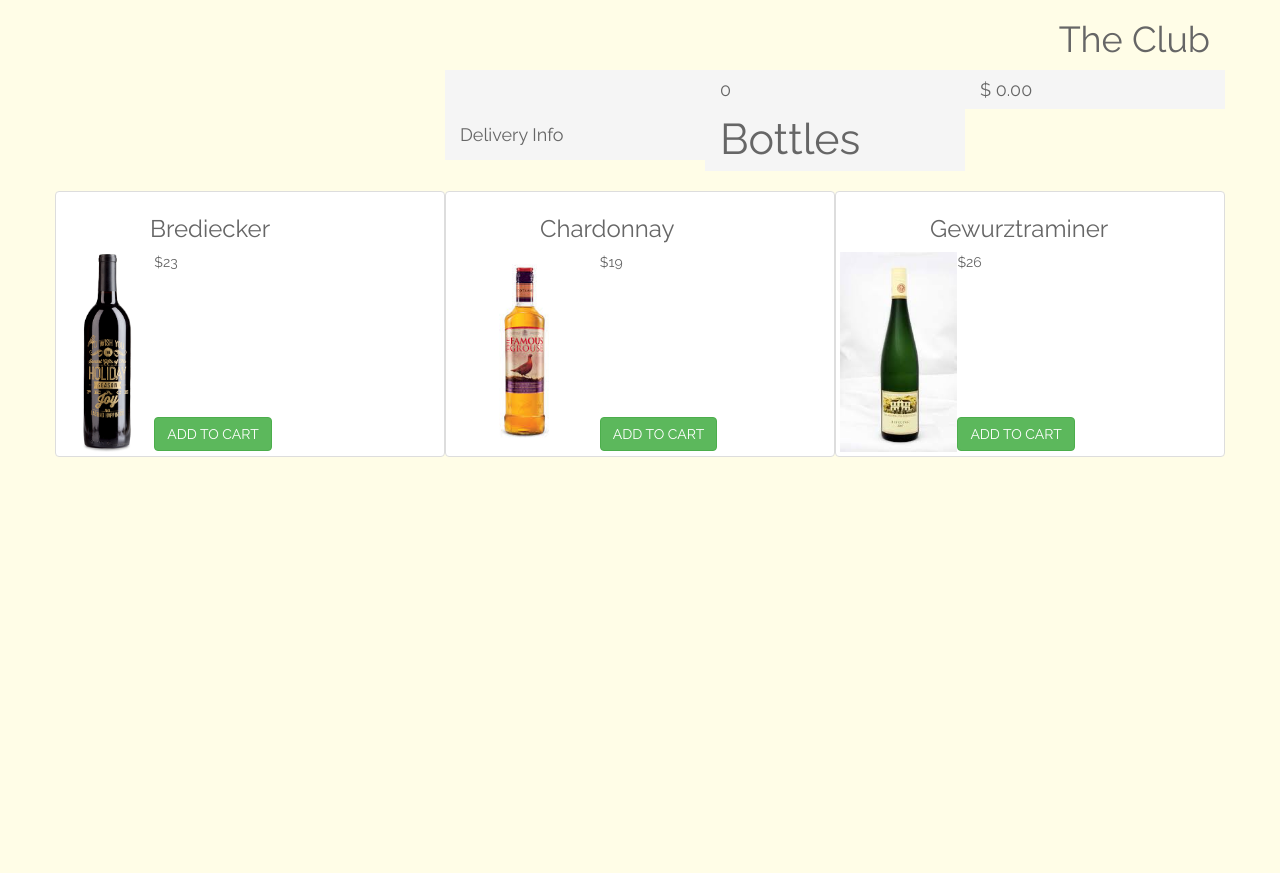
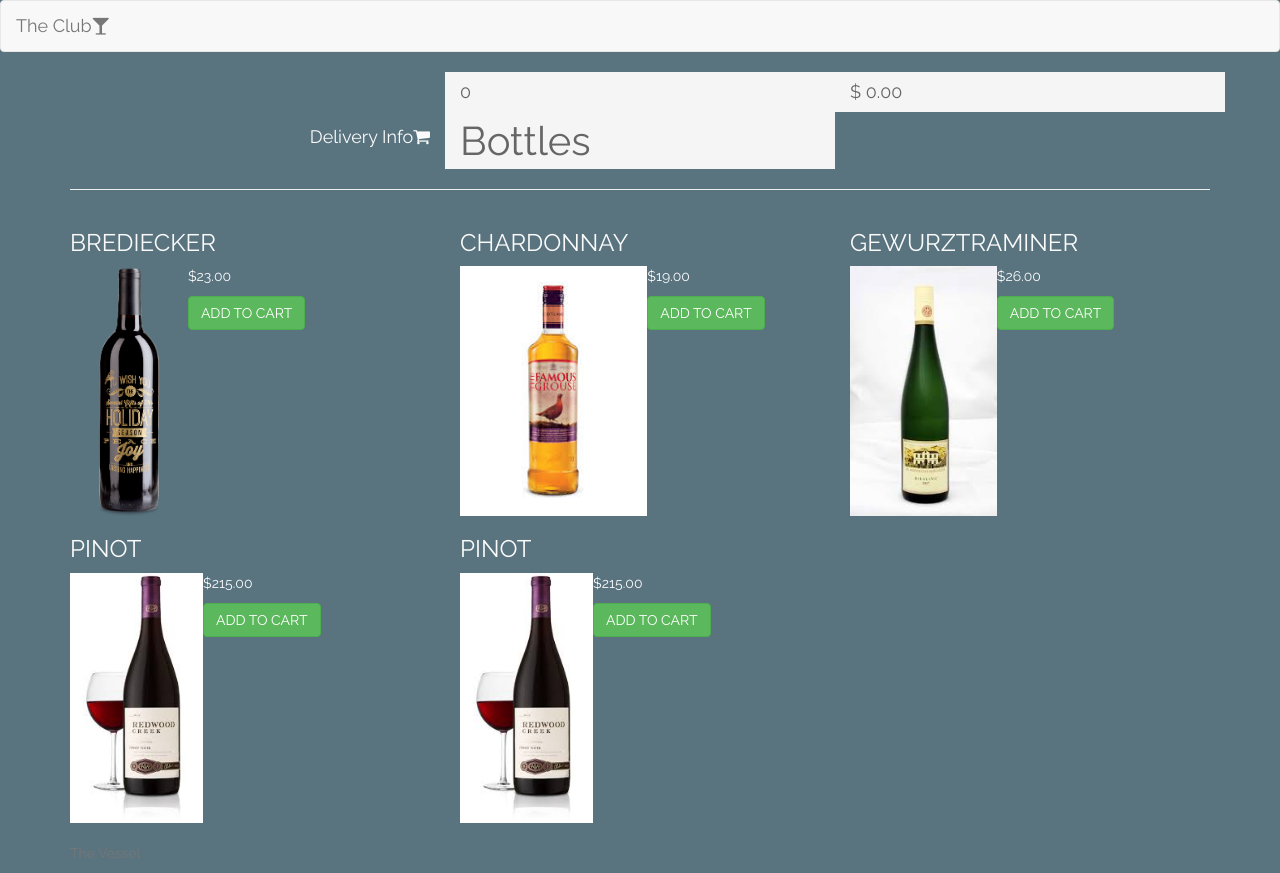
Before and after one commit to nelsonkimaiga/onlineshopper, a plain HTML site: page index.html in a window 1280 px wide. Before the commit the page ends 800 px from the top, so only its background shows below. Drawn offline with nearby package versions, Linux system fonts and the light colour scheme.

Commit message:
Final touches

```diff
--- a/css/app.css
+++ b/css/app.css
@@ -1,8 +1,10 @@
 html,
 body {
     font-family: 'Raleway', serif;
-    color: #666;
-    background-color: #fffde7;
+    color: #fafafa;
+    background-color: #59737f;
+      position: relative;
+  		min-height: 100%;
 }
 
 h1,
@@ -26,10 +28,13 @@ h6,
 }*/
 
 img.bottles{
-	height: 200px;
+	height: 250px;
 	float: left;
 }
 
+.bottles{
+	border-spacing: 10px 50px;
+}
 .price1, .price2, .price3{
 	margin-top: 135px;
 }
@@ -50,8 +55,9 @@ h3#headings{
 }
 
 #bottle-info{
-	font-size: 43px;
+	font-size: 40px;
 	background-color: #f5f5f5;
+	color: #666;
 }
 
 #delivery-info{
@@ -60,10 +66,18 @@ h3#headings{
 }
 
 #delinfo{
-	background-color: #f5f5f5;
+	/*background-color: #f5f5f5;*/
 	height: 90px;
+	text-align: right;
 }
 
-/*#price{
-	margin-bottom: 33px;
+/*.footer {
+  position: absolute;
+  bottom: 0;
+  width: 100%;
+  height: 30px;
+  background-color: yellow;
+}
+.container .text-muted {
+  margin: 20px 0;
 }*/
--- a/feed.js
+++ b/feed.js
@@ -1,53 +1,20 @@
 $(document).ready(function(){
 	$.getJSON('feed.json')
 	.done(function(data){
-		console.log(data);
-		// get id to show data
-		var books = document.getElementById("books");
-
 		// Define wine bottle Variables.
-
-		// first bottle
-		var titleOne = data.books[0].title;
-		var priceOne = data.books[0].price;
-		var imageUrlOne = data.books[0].imageUrl;
-
-		// second bottle
-		var titleTwo = data.books[1].title;
-		var priceTwo = data.books[1].price;
-		var imageUrlTwo = data.books[1].imageUrl;
-
-		// Third bottle
-		var titleThree = data.books[2].title;
-		var priceThree = data.books[2].price;
-		var imageUrlThree = data.books[2].imageUrl;
-
-
-// Create Elements in  HTML file on object render
-
-	 	var columnOne = document.createElement("div");
-	 	columnOne.setAttribute("class", "col-sm-12 col-md-4 thumbnail products");
-
-	 	var columnTwo = document.createElement("div");
-	 	columnTwo.setAttribute("class", "col-sm-12 col-md-4 thumbnail products");
-
-	 	var columnThree = document.createElement("div");
-	 	columnThree.setAttribute("class", "col-sm-12 col-md-4 thumbnail products");
-
-	 	var cartButton1 = document.createElement("input");
-	 	cartButton1.setAttribute("class", "btn btn-success price1");
-	 	cartButton1.setAttribute("type", "button");
-	 	cartButton1.setAttribute("value", "Add to cart");
-
-	 	var cartButton2 = document.createElement("input");
-	 	cartButton2.setAttribute("class", "btn btn-success price2");
-	 	cartButton2.setAttribute("type", "button");
-	 	cartButton2.setAttribute("value", "Add to cart");
-
-	 	var cartButton3 = document.createElement("input");
-	 	cartButton3.setAttribute("class", "btn btn-success price3");
-	 	cartButton3.setAttribute("type", "button");
-	 	cartButton3.setAttribute("value", "Add to cart");
+		var allBooks = [];
+		var x = 0;
+		$.each(data.books, function(key, value){
+			x++;
+			allBooks.push(
+				"<div class='col-sm-12 col-md-8 col-lg-4 products'>" +
+				"<h3>"+ value.title +"</h3>"
+				+"<img class='bottles' src='"+ data.books[key].imageUrl +"'>"
+				+"<p id='"+ x +"'>$"+ value.price + ".00</p>"
+				+"<input type='button' class='"+ x +" btn btn-success' value='Add to Cart'>"
+				+ "</div>"
+				);
+		});
 
 	 	var emptyCart = document.createElement("input");
 	 	emptyCart.setAttribute("class", "btn btn-danger empty");
@@ -55,73 +22,7 @@ $(document).ready(function(){
 	 	emptyCart.setAttribute("value", "Empty Cart");
 	 	var empty = document.getElementById("empty");
 	 	empty.appendChild(emptyCart);
-
-	 	// name1
-	 	var bookOne = document.createElement("h3");
-	 	bookOne.setAttribute("id", "headings")
-	 	var oneNode = document.createTextNode(titleOne);
-	 	bookOne.appendChild(oneNode);
-	 	columnOne.appendChild(bookOne);
-
-	 	// image1
-	 	var imageOne = document.createElement("img");
-	 	imageOne.setAttribute("class", "bottles")
-	 	imageOne.src = imageUrlOne;
-	 	columnOne.appendChild(imageOne);
-	 	// price1
-	 	var feeOne = document.createElement("p");
-	 	feeOne.setAttribute("id", "price");
-	 	var feeNode = document.createTextNode("$" + priceOne);
-	 	feeOne.appendChild(feeNode);
-	 	columnOne.appendChild(feeOne);
-	 	// button
-	 	columnOne.appendChild(cartButton1);
-
-	 	// name2
-	 	var bookTwo = document.createElement("h3");
-	 	bookTwo.setAttribute("id", "headings");
-	 	var TwoNode = document.createTextNode(titleTwo);
-	 	bookTwo.appendChild(TwoNode);
-	 	columnTwo.appendChild(bookTwo);
-	 	// image2
-	 	var imageTwo = document.createElement("img");
-	 	imageTwo.setAttribute("class", "bottles")
-	 	imageTwo.src = imageUrlTwo;
-	 	columnTwo.appendChild(imageTwo);
-	 	// price2
-	 	var feeTwo = document.createElement("p");
-	 	feeTwo.setAttribute("id", "price");
-	 	var feeNode = document.createTextNode("$" + priceTwo);
-	 	feeTwo.appendChild(feeNode);
-	 	columnTwo.appendChild(feeTwo);
-	 	// button
-	 	columnTwo.appendChild(cartButton2);
-
-
-
-	 	// name3
-	 	var bookThree = document.createElement("h3");
-	 	bookThree.setAttribute("id", "headings");
-	 	var ThreeNode = document.createTextNode(titleThree);
-	 	bookThree.appendChild(ThreeNode);
-	 	columnThree.appendChild(bookThree);
-	 	// image3
-	 	var imageThree = document.createElement("img");
-	 	imageThree.setAttribute("class", "bottles")
-	 	imageThree.src = imageUrlThree;
-	 	columnThree.appendChild(imageThree);
-	 	// price3
-	 	var feeThree = document.createElement("p");
-	 	feeThree.setAttribute("id", "price");
-	 	var feeNode = document.createTextNode("$" + priceThree);
-	 	feeThree.appendChild(feeNode);
-	 	columnThree.appendChild(feeThree);
-	 	// button
-	 	columnThree.appendChild(cartButton3);
-
-		books.appendChild(columnOne);
-		books.appendChild(columnTwo);
-		books.appendChild(columnThree);
+		$("#books").html(allBooks);
 
 		// Cart functionality
 		$('#empty').hide();
@@ -134,27 +35,35 @@ $('#empty').hide();
 		cartContent.innerHTML = myCart;
 		cartValue.innerHTML = "$ " + price + ".00";
 
-
-			$(".price1").click(function(){
-				var item = document.getElementsByTagName("p")[0].innerHTML;
+		$(".0").click(function(){
+			var item = document.getElementById(0).innerHTML;
 			priceArr.push(parseFloat(item.substring(1,item.length)));
 			price = priceArr.reduce(function(prev, current){return prev + current })
 			$('#empty').fadeIn(300);
 			myCart = priceArr.length;
 			cartContent.innerHTML = myCart;
 			cartValue.innerHTML = "$ " + price + ".00";
-			})
-			$(".price2").click(function(){
-				var item = document.getElementsByTagName("p")[1].innerHTML;
+		});
+		$(".1").click(function(){
+			var item = document.getElementById(1).innerHTML;
 			priceArr.push(parseFloat(item.substring(1,item.length)));
 			price = priceArr.reduce(function(prev, current){return prev + current })
 			$('#empty').fadeIn(300);
 			myCart = priceArr.length;
 			cartContent.innerHTML = myCart;
 			cartValue.innerHTML = "$ " + price + ".00";
-			})
-			$(".price3").click(function(){
-				var item = document.getElementsByTagName("p")[2].innerHTML;
+		});
+		$(".2").click(function(){
+			var item = document.getElementById(2).innerHTML;
+			priceArr.push(parseFloat(item.substring(1,item.length)));
+			price = priceArr.reduce(function(prev, current){return prev + current })
+			$('#empty').fadeIn(300);
+			myCart = priceArr.length;
+			cartContent.innerHTML = myCart;
+			cartValue.innerHTML = "$ " + price + ".00";
+		});
+		$(".3").click(function(){
+			var item = document.getElementById(3).innerHTML;
 			priceArr.push(parseFloat(item.substring(1,item.length)));
 			price = priceArr.reduce(function(prev, current){return prev + current })
 			$('#empty').fadeIn(300);
@@ -172,10 +81,9 @@ $('#empty').hide();
 			cartValue.innerHTML = "$ " + price + ".00";
 			$("#empty").fadeOut(400);
 		})
-
 	})
-	.fail(function(){
-		console.log("error")
+	.fail(function(error){
+		console.log("error" + error)
 	})
 	.always(function(){
 		console.log("finished")
--- a/feed.json
+++ b/feed.json
@@ -19,6 +19,11 @@
        "title": "Pinot",
        "price": 215,
        "imageUrl": "images/pinot.jpg"
+    },
+    {
+       "title": "Pinot",
+       "price": 215,
+       "imageUrl": "images/pinot.jpg"
     }
     ]
 }
--- a/index.html
+++ b/index.html
@@ -8,41 +8,56 @@
         <!--bootsrap-->
         <link rel="stylesheet" href="https://maxcdn.bootstrapcdn.com/bootstrap/3.3.7/css/bootstrap.min.css">
         <link rel="stylesheet" type="text/css" href="https://maxcdn.bootstrapcdn.com/font-awesome/4.6.3/css/font-awesome.min.css">
-		<!-- <link rel="stylesheet" type="text/css" href="css/bootstrap.css"> -->
+		<link rel="stylesheet" type="text/css" href="css/bootstrap.css">
 		<link rel="stylesheet" type="text/css" href="css/app.css">
 		<!--fonts-->
         <link href='https://fonts.googleapis.com/css?family=Raleway' rel='stylesheet' type='text/css'>
 		</head>
 		<body>
+		<nav class="navbar navbar-default">
+			  <div class="container-fluid">
+			    <div class="navbar-header">
+			      <button type="button" class="navbar-toggle collapsed" data-toggle="collapse" data-target="#bs-example-navbar-collapse-1" aria-expanded="false">
+			        <span class="sr-only">Toggle navigation</span>
+			        <span class="icon-bar"></span>
+			        <span class="icon-bar"></span>
+			        <span class="icon-bar"></span>
+			      </button>
+			      <a class="navbar-brand" href="#" id="heading">The Club<i class="fa fa-glass" aria-hidden="true"></i></a>
+			    </div>
+			  </div>
+		</nav>
 			<div class="container">
-				<h1 id="heading">The Club</h1>
 				<div class="row">
-					<div class="col-md-4">
-
-					</div>
-				<div class="col-md-8">
+				<div class="col-sm-12 col-md-12 col-lg-12">
 					<div class="row">
 						<div class="col-md-4" id="delinfo">
-							<h4 id="delivery-info">Delivery Info</h4>
+							<h4 id="delivery-info">Delivery Info<i class="fa fa-shopping-cart" aria-hidden="true"></i></h4>
 						</div>
 						<div class="col-md-4" id="bottle-info">
 							<h4 id="cartContent"></h4>
 							<span>Bottles</span>
 						</div>
 						<div class="col-md-4" id="bottle-info">
-							<h4 id="cartValue"> Bottles</h4>
+							<h4 id="cartValue"> Bottles<i class="fa fa-glass" aria-hidden="true"></i></h4>
 							<span id="empty"></span>
 						</div>
 					</div>
 				</div>
 				</div>
-				<br>
+				<hr>
 				<div class="row">
 					<div id="books">
 						<!-- Books to be displayed here  -->
 					</div>
 				</div>
 			</div>
+			<br>
+			<footer class="footer">
+		      <div class="container">
+		        <p class="text-muted">The Vessel</p>
+		      </div>
+   			</footer>
 	<!-- Jquery -->
 	<script src="https://cdnjs.cloudflare.com/ajax/libs/jquery/3.1.1/jquery.min.js"></script>
 	<script type="text/javascript" src="js/jquery.min.js"></script>
```
Lines whose indentation alone changed are shown as unchanged.
